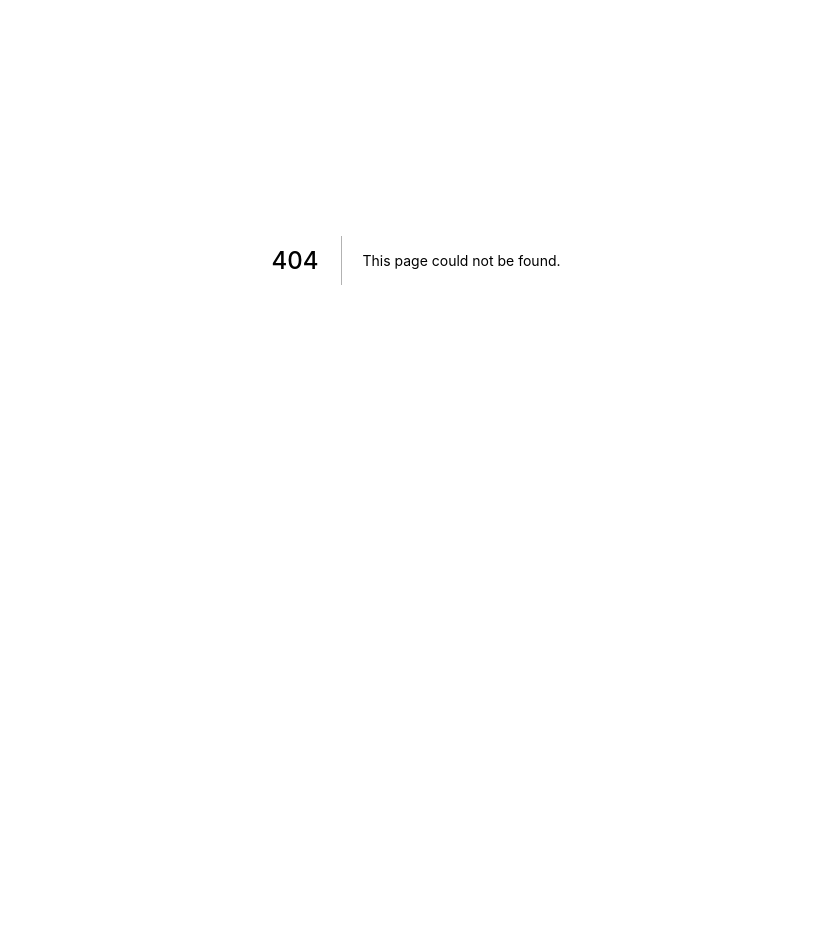
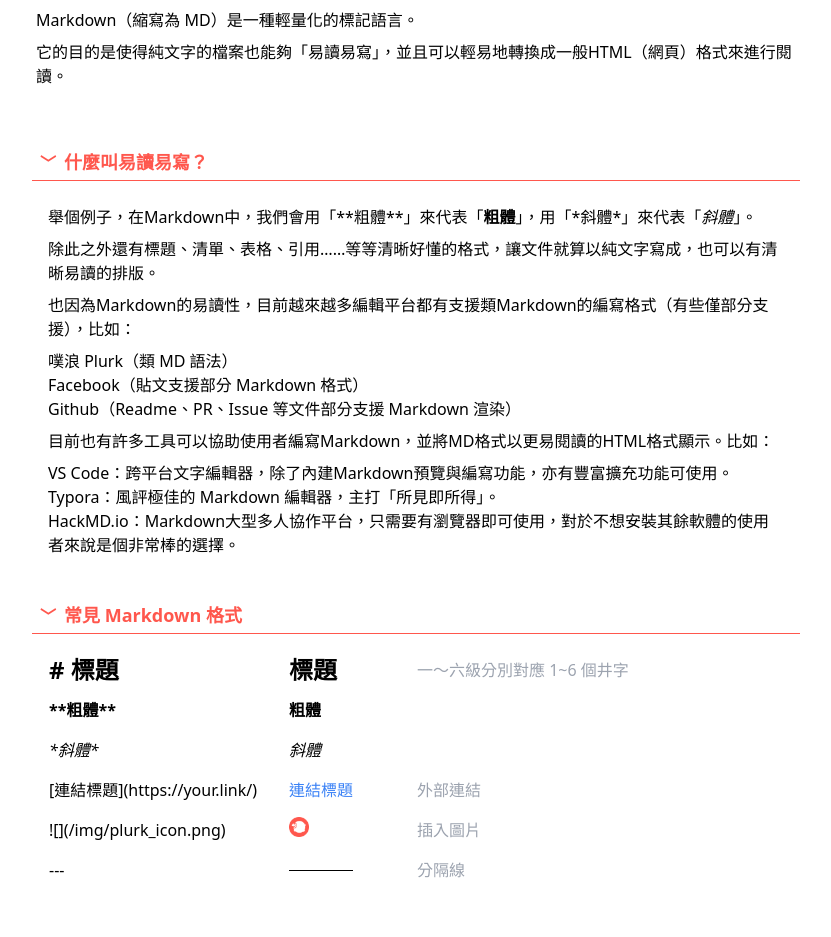
Before and after one commit to cloudewu/Plurk-Downloader, a Next.js app in the folder app/: page /markdown in a window 1280 px wide. Before the commit this address had no page. Shown: the part 140-1077 px from the top of the page, without its empty margins (224-1055 px from the left). Before the commit the page ends 800 px from the top, so only its background shows below. Built offline with nearby package versions, Linux system fonts and the light colour scheme.

Commit message:
[app] feat: markdown-intro page

```diff
--- a/app/src/components/Navbar.tsx
+++ b/app/src/components/Navbar.tsx
@@ -36,7 +36,7 @@
     { type: 'link', text: '噗文轉存器', href: '/' },
     { type: 'divider', id: 'divider-1' },
     { type: 'link', text: '首頁', href: '/' },
-    { type: 'link', text: '關於我們', href: '/about' },
+    { type: 'link', text: 'Markdown', href: '/markdown' },
   ];
 
   return (
--- /dev/null
+++ b/app/src/pages/markdown.tsx
@@ -0,0 +1,172 @@
+import Image from 'next/image';
+import { ReactElement } from 'react';
+
+import CollapsibleSection from '../components/CollapsibleSection';
+import Layout from '../components/Layout';
+import Section from '../components/Section';
+
+function MarkdownIntroPage() {
+  return (
+    <Layout title="Markdown - 噗文轉存器">
+      <MarkdownBrief />
+      <EasyReadWrite />
+      <CommonMD />
+      <DemoSection />
+    </Layout>
+  );
+}
+
+function MarkdownBrief() {
+  return (
+    <Section
+      className="my-12"
+      header={<>什麼是 Markdown？</>}
+      content={(
+        <>
+          <p>
+            <a href="https://markdown.tw/" target="_blank" rel="noreferrer">Markdown</a>
+            （縮寫為 MD）是一種輕量化的標記語言。
+          </p>
+          <p>它的目的是使得純文字的檔案也能夠「易讀易寫」，並且可以輕易地轉換成一般HTML（網頁）格式來進行閱讀。</p>
+        </>
+      )}
+    />
+  );
+}
+
+function EasyReadWrite() {
+  return (
+    <CollapsibleSection
+      className="my-6"
+      header={<>什麼叫易讀易寫？</>}
+      content={(
+        <>
+          <p>
+            舉個例子，在Markdown中，我們會用「**粗體**」來代表「
+            <b>粗體</b>
+            」，用「*斜體*」來代表「
+            <i>斜體</i>
+            」。
+          </p>
+          <p>除此之外還有標題、清單、表格、引用……等等清晰好懂的格式，讓文件就算以純文字寫成，也可以有清晰易讀的排版。</p>
+          <p>也因為Markdown的易讀性，目前越來越多編輯平台都有支援類Markdown的編寫格式（有些僅部分支援），比如：</p>
+          <ul>
+            <li>
+              <a href="https://plurk.com/" target="_blank" rel="noreferrer">噗浪 Plurk</a>
+              （類 MD 語法）
+            </li>
+            <li>
+              <a href="https://facebook.com/" target="_blank" rel="noreferrer">Facebook</a>
+              （貼文支援部分 Markdown 格式）
+            </li>
+            <li>
+              <a href="https://docs.github.com/en/get-started/writing-on-github/getting-started-with-writing-and-formatting-on-github/about-writing-and-formatting-on-github" target="_blank" rel="noreferrer">Github</a>
+              （Readme、PR、Issue 等文件部分支援 Markdown 渲染）
+            </li>
+          </ul>
+          <p>目前也有許多工具可以協助使用者編寫Markdown，並將MD格式以更易閱讀的HTML格式顯示。比如：</p>
+          <ul>
+            <li>
+              <a href="https://code.visualstudio.com/" target="_blank" rel="noreferrer">VS Code</a>
+              ：跨平台文字編輯器，除了內建Markdown預覽與編寫功能，亦有
+              <a href="https://marketplace.visualstudio.com/search?term=markdown&target=VSCode" target="_blank" rel="noreferrer">豐富擴充功能</a>
+              可使用。
+            </li>
+            <li>
+              <a href="https://typora.io/" target="_blank" rel="noreferrer">Typora</a>
+              ：風評極佳的 Markdown 編輯器，主打「所見即所得」。
+            </li>
+            <li>
+              <a href="https://hackmd.io/" target="_blank" rel="noreferrer">HackMD.io</a>
+              ：Markdown大型多人協作平台，只需要有瀏覽器即可使用，對於不想安裝其餘軟體的使用者來說是個非常棒的選擇。
+            </li>
+          </ul>
+        </>
+      )}
+      defaultCollapse={false}
+    />
+  );
+}
+
+type MDCase = {
+  syntax: string,
+  showcase: string | ReactElement,
+  syntaxHighlighting: boolean,
+  className?: string,
+  comment?: string,
+}
+
+function CommonMD() {
+  const showcases: MDCase[] = [
+    {
+      syntax: '# 標題', showcase: '標題', className: 'text-2xl font-bold', syntaxHighlighting: true, comment: '一～六級分別對應 1~6 個井字',
+    },
+    {
+      syntax: '**粗體**', showcase: '粗體', className: 'font-bold', syntaxHighlighting: true,
+    },
+    {
+      syntax: '*斜體*', showcase: '斜體', className: 'italic', syntaxHighlighting: true,
+    },
+    {
+      syntax: '[連結標題](https://your.link/)', showcase: <a href="https://your.link/">連結標題</a>, className: 'text-blue-500 hover:underline', syntaxHighlighting: false, comment: '外部連結',
+    },
+    {
+      syntax: '![](/img/plurk_icon.png)', showcase: <Image src="/img/plurk_icon.png" width={20} height={20} alt="Plurk icon" />, syntaxHighlighting: false, comment: '插入圖片',
+    },
+    {
+      syntax: '---', showcase: <hr className="border-black w-16" />, syntaxHighlighting: false, comment: '分隔線',
+    },
+  ];
+
+  return (
+    <CollapsibleSection
+      header={<>常見 Markdown 格式</>}
+      content={(
+        <table>
+          <tbody>
+            {
+              showcases.map((casedata) => {
+                const {
+                  syntax, showcase, className, syntaxHighlighting, comment,
+                } = casedata;
+
+                return (
+                  <tr className="h-10" key={syntax}>
+                    <td className={`w-60 ${syntaxHighlighting ? className : ''}`}>
+                      { syntax }
+                    </td>
+                    <td className={`w-32 ${className}`}>
+                      { showcase }
+                    </td>
+                    {
+                      comment ? <td className="w-72 text-gray-400">{ comment }</td> : null
+                    }
+                  </tr>
+                );
+              })
+            }
+          </tbody>
+        </table>
+      )}
+      defaultCollapse={false}
+    />
+  );
+}
+
+function DemoSection() {
+  return (
+    <CollapsibleSection
+      className="my-6"
+      header={<>Markdown 範例</>}
+      content={(
+        <div className="flex">
+          <div className="flex-auto mx-2 border border-red-500 h-64" />
+          <div className="flex-auto mx-2 border border-red-500 h-64" />
+        </div>
+      )}
+      defaultCollapse={false}
+    />
+  );
+}
+
+export default MarkdownIntroPage;
```
